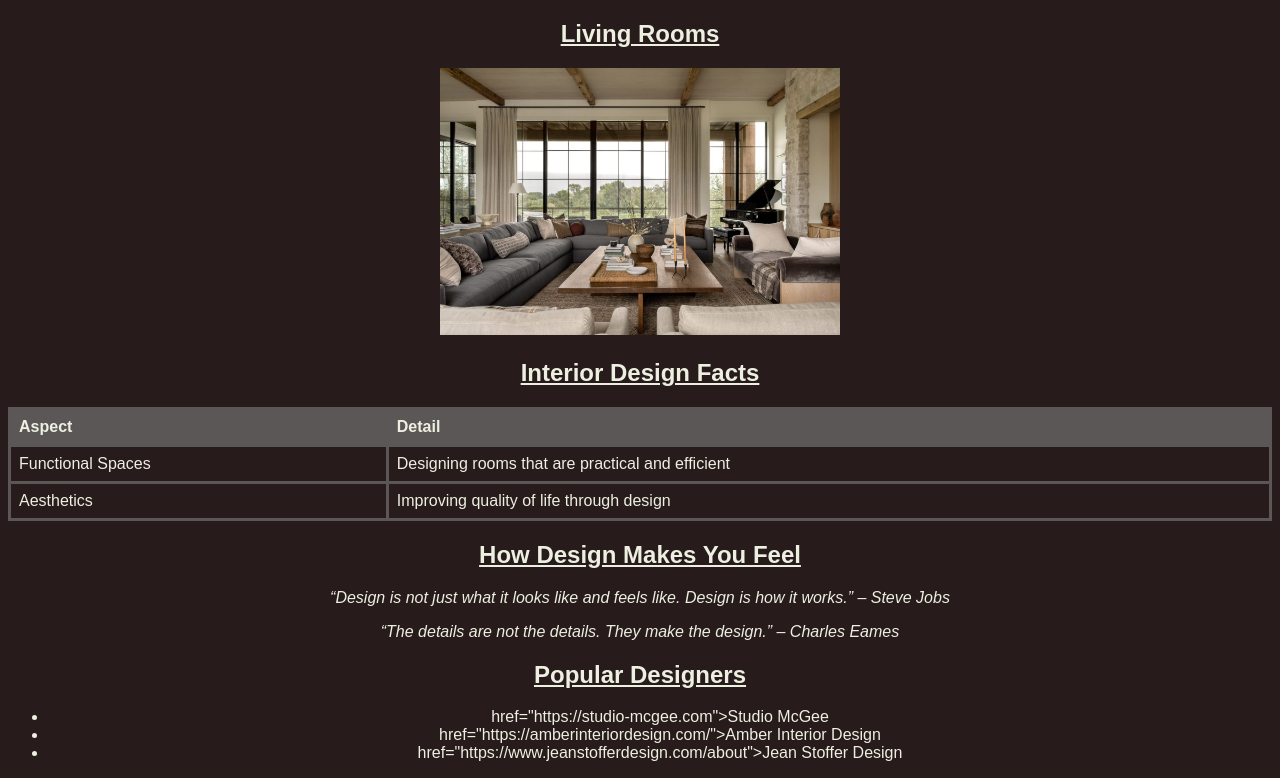
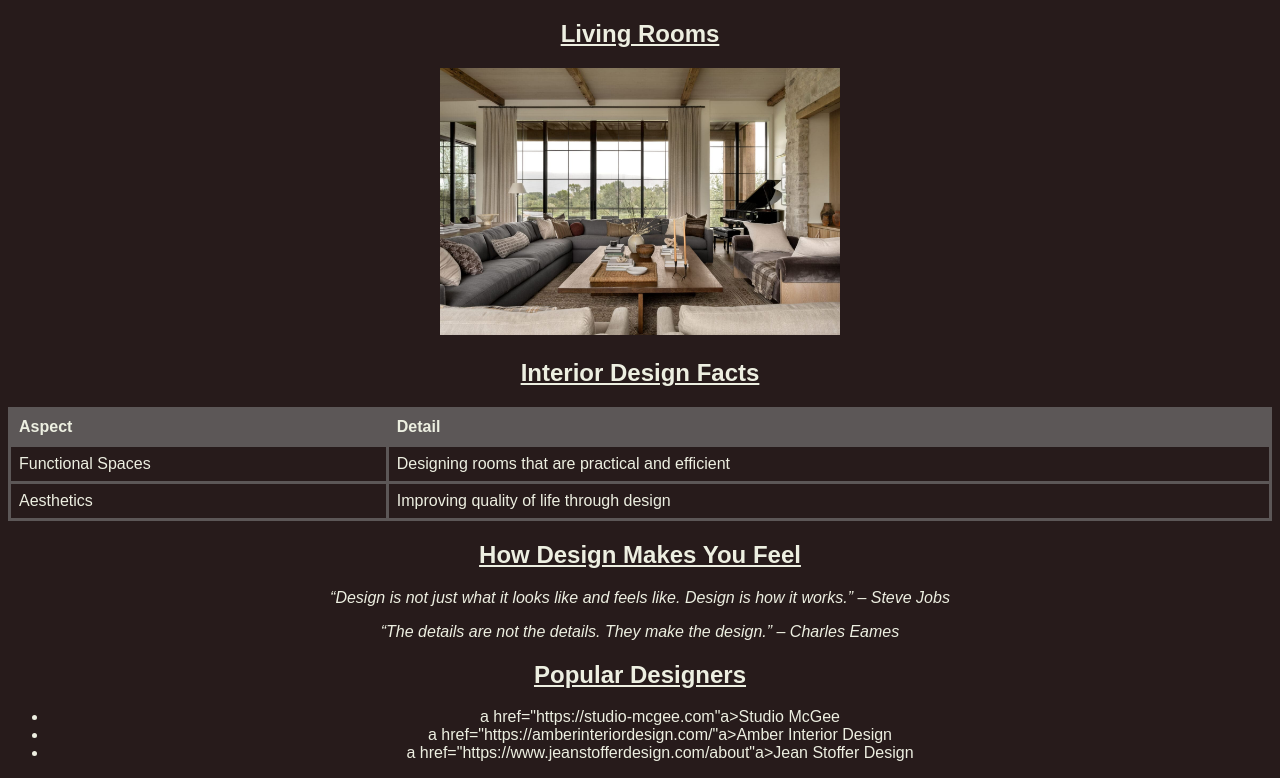
Before and after one commit to lenajhnsn/fan-page, a plain HTML site: page index.html in a window 1280 px wide. Shown: the part 942-1720 px from the top of the page. Drawn offline with Linux system fonts and the light colour scheme.

Commit message:
Update index.html links

```diff
--- a/index.html
+++ b/index.html
@@ -53,9 +53,9 @@
         <section id="links-section">
             <h2>Popular Designers</h2>
             <ul>
-                <li> href="https://studio-mcgee.com">Studio McGee</li>
-                <li> href="https://amberinteriordesign.com/">Amber Interior Design</li>
-                <li> href="https://www.jeanstofferdesign.com/about">Jean Stoffer Design</li>
+                <li>a href="https://studio-mcgee.com"a>Studio McGee</li>
+                <li>a href="https://amberinteriordesign.com/"a>Amber Interior Design</li>
+                <li>a href="https://www.jeanstofferdesign.com/about"a>Jean Stoffer Design</li>
             </ul>
         </section>
     </main>
```
